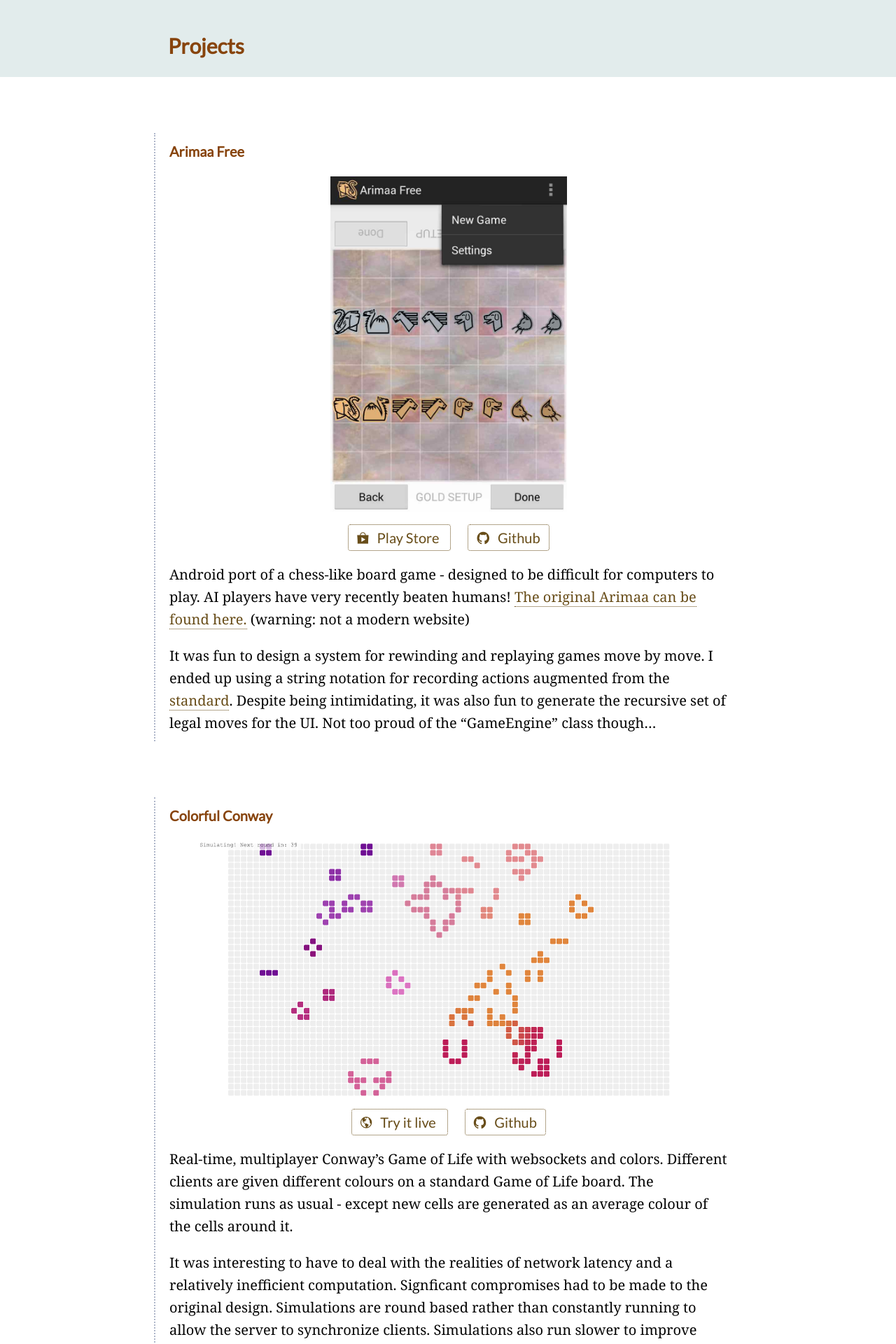
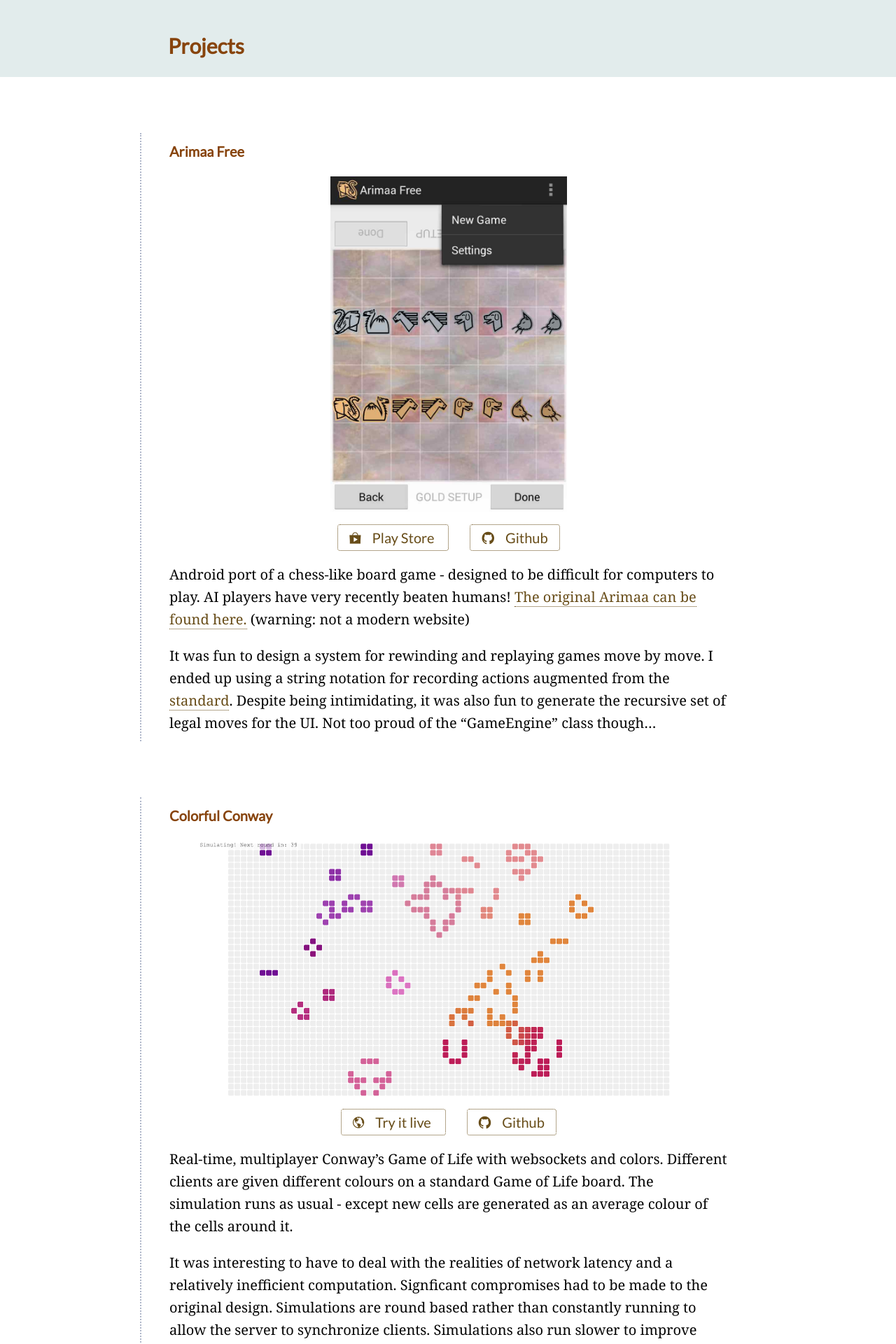
Before and after one commit to jack-song/jack-song.github.io, a Jekyll site: the page built from projects/index.html, in a window 1280 px wide. Shown: the top 1920 px of the page at 70% size. Built offline with Jekyll 4.4.1, drawn with Linux system fonts in a browser that asks for light colours; some web fonts are replaced.

```diff
--- a/_sass/base.scss
+++ b/_sass/base.scss
@@ -1,5 +1,5 @@
 $content-width: 800px;
-$content-padding: 12px;
+$content-padding: 1rem;
 $primary-color: #684D19;
 $secondary-color: #3C4C70;
 $primary-background-color: #E2ECEC;
@@ -70,7 +70,7 @@ ul {
 }
 
 i {
-  margin-right: $content-padding;
+  margin-right: .8rem;
 }
 
 img {
@@ -81,11 +81,11 @@ img {
 }
 
 a.button {
-  margin-right: 2*$content-padding;
+  margin-right: 1.5rem;
   font-family: Lato, Helvetica, sans-serif;
   border: 1px dotted $primary-color;
-  border-radius: $content-padding/3;
-  padding: $content-padding/2 $content-padding;
+  border-radius: .2rem;
+  padding: .3rem .8rem;
 }
 
 a.button.end {
@@ -113,6 +113,7 @@ a.button.end {
   font-family: Georgia, sans-serif;
   padding-left: $content-padding;
   padding-right: $content-padding;
+  text-align: left;
 }
 
 .centered {
@@ -122,8 +123,9 @@ a.button.end {
 
 .post-preview {
   border-left: 2px dotted $secondary-background-color;
-  margin-left: -1rem;
-  padding-left: 1rem;
+  /* push the border out on small screens */
+  margin-left: -($content-padding+1);
+  padding-left: $content-padding+1;
   padding-top: .5rem;
   padding-bottom: .5rem;
   margin-top: 4rem;
```
Also changed, not shown: blog/index.html (added, +12 -0 lines), README.md.
